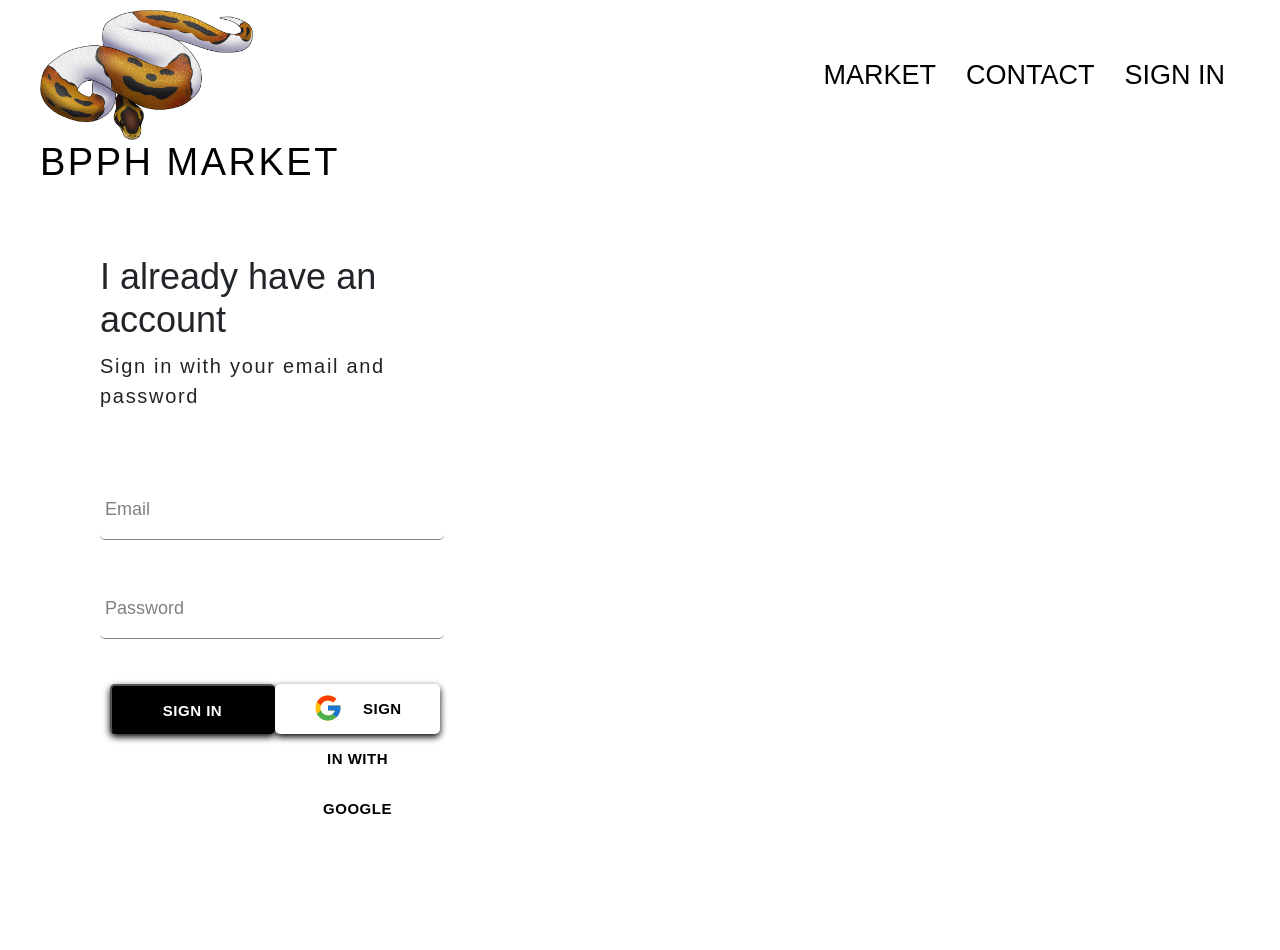
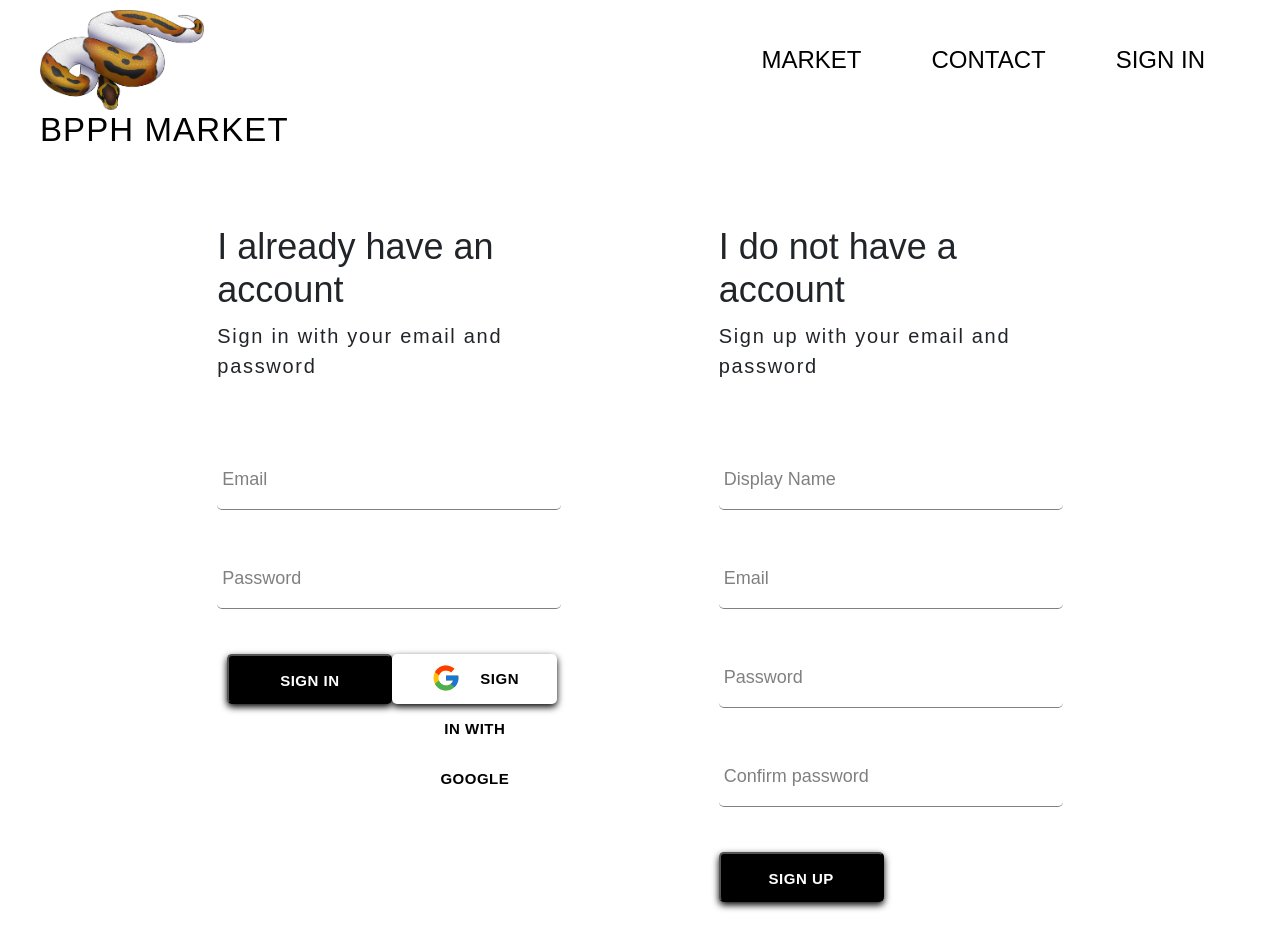
Before and after one commit to mjasprec14/bpph-market, a React (Create React App) app: page /signin in a window 1280 px wide. Shown: the top 950 px of the page. Before the commit the page ends 834 px from the top, so only its background shows below. Built offline with nearby package versions, Linux system fonts and the light colour scheme; no server answers; a web font is replaced by a local one.

Commit message:
Added sign up component with firebase

```diff
--- a/package.json
+++ b/package.json
@@ -7,6 +7,7 @@
     "@testing-library/react": "^11.1.0",
     "@testing-library/user-event": "^12.1.10",
     "bootstrap": "^4.6.0",
+    "dotenv": "^8.2.0",
     "firebase": "^8.2.7",
     "lodash": "^4.17.20",
     "node-sass": "^5.0.0",
--- a/src/App.js
+++ b/src/App.js
@@ -7,8 +7,7 @@ import Header from "./components/header/header";
 import HomePage from "./pages/homepage/homepage";
 import MarketPage from "./pages/market/market";
 import SignInSignUp from "./pages/sign-in-sign-up/sign-in-sign-up";
-import { auth } from "./firebase/firebase";
-
+import { auth, createUserProfileDocument } from "./firebase/firebase";
 const RacksPage = () => (
   <section>
     <h1>Racks Page</h1>
@@ -19,8 +18,20 @@ const App = () => {
   const [currentUser, setCurrentUser] = useState([]);
 
   useEffect(() => {
-    const unsubscribe = auth.onAuthStateChanged(user => {
-      setCurrentUser(user);
+    const unsubscribe = auth.onAuthStateChanged(async userAuth => {
+      if (userAuth) {
+        const userRef = await createUserProfileDocument(userAuth);
+        userRef.onSnapshot(snapShot => {
+          // console.log(snapShot);
+          // console.log(snapShot.data());
+          setCurrentUser({
+            id: snapShot.id,
+            ...snapShot.data(),
+          });
+        });
+      } else {
+        setCurrentUser(userAuth);
+      }
     });
 
     return unsubscribe;
--- a/src/components/header/header.scss
+++ b/src/components/header/header.scss
@@ -1,5 +1,5 @@
 .header {
-  height: 15rem;
+  height: 12rem;
   width: 100%;
   padding: 1rem 4rem;
   display: flex;
@@ -14,23 +14,28 @@
     height: 100%;
 
     &--text {
-      font-size: 3.8rem;
+      font-size: 3.3rem;
       text-transform: uppercase;
-      letter-spacing: 0.25rem;
+      letter-spacing: 0.11rem;
     }
   }
 
   &__nav {
-    font-size: 2.7rem;
-    width: 50%;
+    font-size: 2.4rem;
+    width: 70%;
     height: 100%;
     display: flex;
     align-items: center;
     justify-content: flex-end;
 
     &--link {
-      padding: 1rem 1.5rem;
+      padding: 1rem 3.5rem;
       cursor: pointer;
+      transition: all 0.5s ease-in;
+
+      &:hover {
+        text-shadow: 0 1.5rem 2rem rgba(#000, 0.5);
+      }
     }
   }
 }
--- a/src/components/menu-item/menu-item.scss
+++ b/src/components/menu-item/menu-item.scss
@@ -1,13 +1,13 @@
 .directory-menu__item {
   min-width: 30%;
-  height: 24rem;
+  height: 28rem;
   flex: 1 1 auto;
   display: flex;
   align-items: center;
   justify-content: center;
   border-radius: 5px;
   margin: 0 0.75rem 1.5rem;
-  box-shadow: 0 0.2rem 0.5rem #000;
+  box-shadow: 0 0.2rem 0.5rem rgba(#000, 0.5);
   overflow: hidden;
 
   &:first-child {
@@ -20,7 +20,7 @@
 
   &:hover {
     cursor: pointer;
-    box-shadow: 0 0.2rem 2rem #000;
+    box-shadow: 0 0.2rem 2rem rgba(#000, 0.5);
     transition: box-shadow 0.3s ease-in;
 
     .directory-menu__item--background-image {
--- /dev/null
+++ b/src/components/sign-up/sign-up.js
@@ -0,0 +1,104 @@
+import React, { useState } from "react";
+
+import FormInput from "../form-input/form-input";
+import CustomButton from "../custom-button/custom-button";
+
+import { auth, createUserProfileDocument } from "../../firebase/firebase";
+
+import "./sign-up.scss";
+
+const SignUp = () => {
+  const [currentUser, setCurrentUser] = useState({
+    displayName: "",
+    email: "",
+    password: "",
+    confirmPassword: "",
+  });
+  const [error, setError] = useState(null);
+
+  const handleSubmit = async e => {
+    e.preventDefault();
+
+    const { displayName, email, password, confirmPassword } = currentUser;
+
+    if (password !== confirmPassword) {
+      setError("Passwords don't match");
+      return;
+    }
+
+    try {
+      const { user } = await auth.createUserWithEmailAndPassword(
+        email,
+        password
+      );
+      await createUserProfileDocument(user, { displayName });
+
+      setCurrentUser({
+        displayName: "",
+        email: "",
+        password: "",
+        confirmPassword: "",
+      });
+
+      setError(null);
+    } catch (error) {
+      console.log(error.message);
+    }
+  };
+
+  const handleChange = e => {
+    const { value, name } = e.target;
+
+    setCurrentUser({ ...currentUser, [name]: value });
+  };
+
+  return (
+    <section className="sign-up">
+      <h2 className="sign-up--title">I do not have a account</h2>
+      <span className="sign-up--subtitle">
+        Sign up with your email and password
+      </span>
+
+      {error && <p className="invalid-password">{error}</p>}
+
+      <form className="sign-up__form" onSubmit={handleSubmit}>
+        <FormInput
+          type="text"
+          name="displayName"
+          value={currentUser.displayName}
+          label="Display Name"
+          handleChange={handleChange}
+          required
+        />
+        <FormInput
+          type="email"
+          name="email"
+          value={currentUser.email}
+          label="Email"
+          handleChange={handleChange}
+          required
+        />
+        <FormInput
+          type="password"
+          name="password"
+          value={currentUser.password}
+          label="Password"
+          handleChange={handleChange}
+          required
+        />
+        <FormInput
+          type="password"
+          name="confirmPassword"
+          value={currentUser.confirmPassword}
+          label="Confirm password"
+          handleChange={handleChange}
+          required
+        />
+
+        <CustomButton type="submit">Sign up</CustomButton>
+      </form>
+    </section>
+  );
+};
+
+export default SignUp;
--- /dev/null
+++ b/src/components/sign-up/sign-up.scss
@@ -0,0 +1,26 @@
+.sign-up {
+  width: 30vw;
+  padding: 4rem 2rem;
+  font-size: 2.9rem;
+  display: flex;
+  flex-direction: column;
+
+  &--title {
+    font-size: 3.6rem;
+    margin-bottom: 1rem;
+  }
+
+  &--subtitle {
+    font-size: 2rem;
+    margin-bottom: 3rem;
+    letter-spacing: 0.17rem;
+  }
+
+  &__form {
+  }
+}
+
+.invalid-password {
+  font-size: 2rem;
+  color: red;
+}
--- a/src/firebase/firebase.js
+++ b/src/firebase/firebase.js
@@ -2,24 +2,39 @@ import firebase from "firebase/app";
 import "firebase/firestore";
 import "firebase/auth";
 
-// const app = firebase.initializeApp({
-//   apiKey: process.env.REACT_APP_FIREBASE_API_KEY,
-//   authDomain: process.env.REACT_APP_FIREBASE_AUTH_DOMAIN,
-//   projectId: process.env.REACT_APP_FIREBASE_PROJECT_ID,
-//   storageBucket: process.env.REACT_APP_FIREBASE_STORAGE_BUCKET,
-//   messagingSenderId: process.env.REACT_APP_FIREBASE_MESSAGING_SENDER_ID,
-//   appId: process.env.REACT_APP_FIREBASE_APP_ID,
-//   measurementId: process.env.REACT_APP_FIREBASE_MEASUREMENT_ID,
-// });
+const config = {
+  apiKey: process.env.REACT_APP_FIREBASE_API_KEY,
+  authDomain: process.env.REACT_APP_FIREBASE_AUTH_DOMAIN,
+  projectId: process.env.REACT_APP_FIREBASE_PROJECT_ID,
+  storageBucket: process.env.REACT_APP_FIREBASE_STORAGE_BUCKET,
+  messagingSenderId: process.env.REACT_APP_FIREBASE_MESSAGING_SENDER_ID,
+  appId: process.env.REACT_APP_FIREBASE_APP_ID,
+  measurementId: process.env.REACT_APP_FIREBASE_MEASUREMENT_ID,
+};
 
-const config = {
-  apiKey: "AIzaSyDf9U8FwgnLCiBJBeOM6RchvvE0XrrsizY",
-  authDomain: "bpph-market-bfed5.firebaseapp.com",
-  projectId: "bpph-market-bfed5",
-  storageBucket: "bpph-market-bfed5.appspot.com",
-  messagingSenderId: "253338293424",
-  appId: "1:253338293424:web:028ff7aa8a804d14a2d775",
-  measurementId: "G-NF2TV00QF4",
+export const createUserProfileDocument = async (userAuth, additionalData) => {
+  if (!userAuth) return;
+
+  const userRef = firestore.doc(`users/${userAuth.uid}`);
+  const snapShot = await userRef.get();
+
+  if (!snapShot.exists) {
+    const { displayName, email } = userAuth;
+    const createdAt = new Date();
+
+    try {
+      await userRef.set({
+        displayName,
+        email,
+        createdAt,
+        ...additionalData,
+      });
+    } catch (error) {
+      console.log("error creating user", error.message);
+    }
+  }
+
+  return userRef;
 };
 
 firebase.initializeApp(config);
--- a/src/pages/homepage/homepage.scss
+++ b/src/pages/homepage/homepage.scss
@@ -9,5 +9,5 @@
   display: flex;
   flex-direction: column;
   align-items: center;
-  padding: 2rem 8rem;
+  padding: 10rem 20rem;
 }
--- a/src/pages/sign-in-sign-up/sign-in-sign-up.js
+++ b/src/pages/sign-in-sign-up/sign-in-sign-up.js
@@ -1,10 +1,12 @@
 import React from "react";
 import "./sign-in-sign-up.scss";
 import SignIn from "../../components/sign-in/sign-in";
+import SignUp from "../../components/sign-up/sign-up";
 
 const SignInSignUp = () => (
   <section className="sign-in-and-sign-up">
     <SignIn />
+    <SignUp />
   </section>
 );
 
--- a/src/pages/sign-in-sign-up/sign-in-sign-up.scss
+++ b/src/pages/sign-in-sign-up/sign-in-sign-up.scss
@@ -1,3 +1,7 @@
 .sign-in-and-sign-up {
+  width: 100%;
   padding: 4rem 8rem;
+  display: flex;
+  flex-direction: row;
+  justify-content: space-evenly;
 }
```
Also changed, not shown: 2 other files (tests, documents, lock files or other folders).
